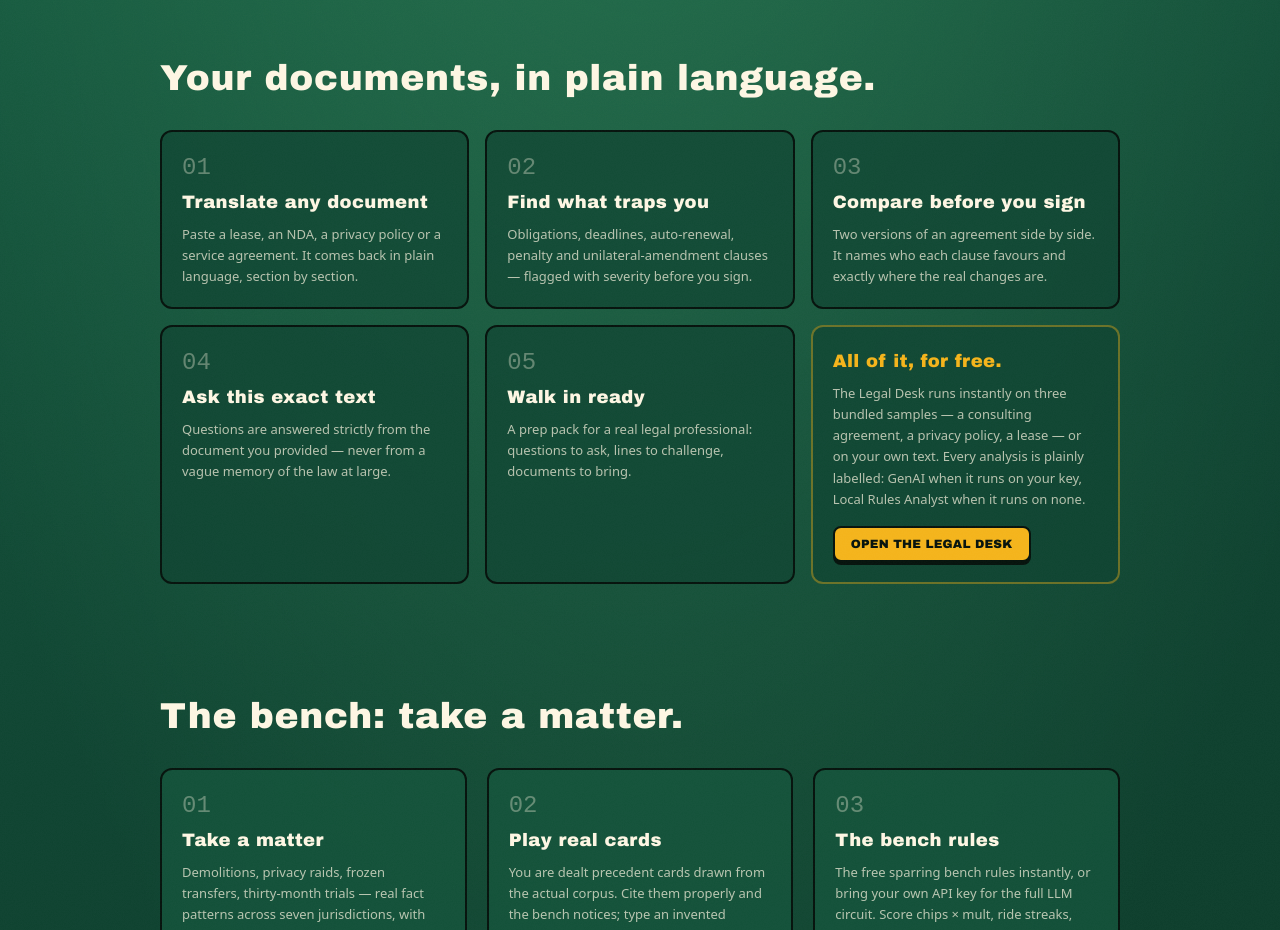
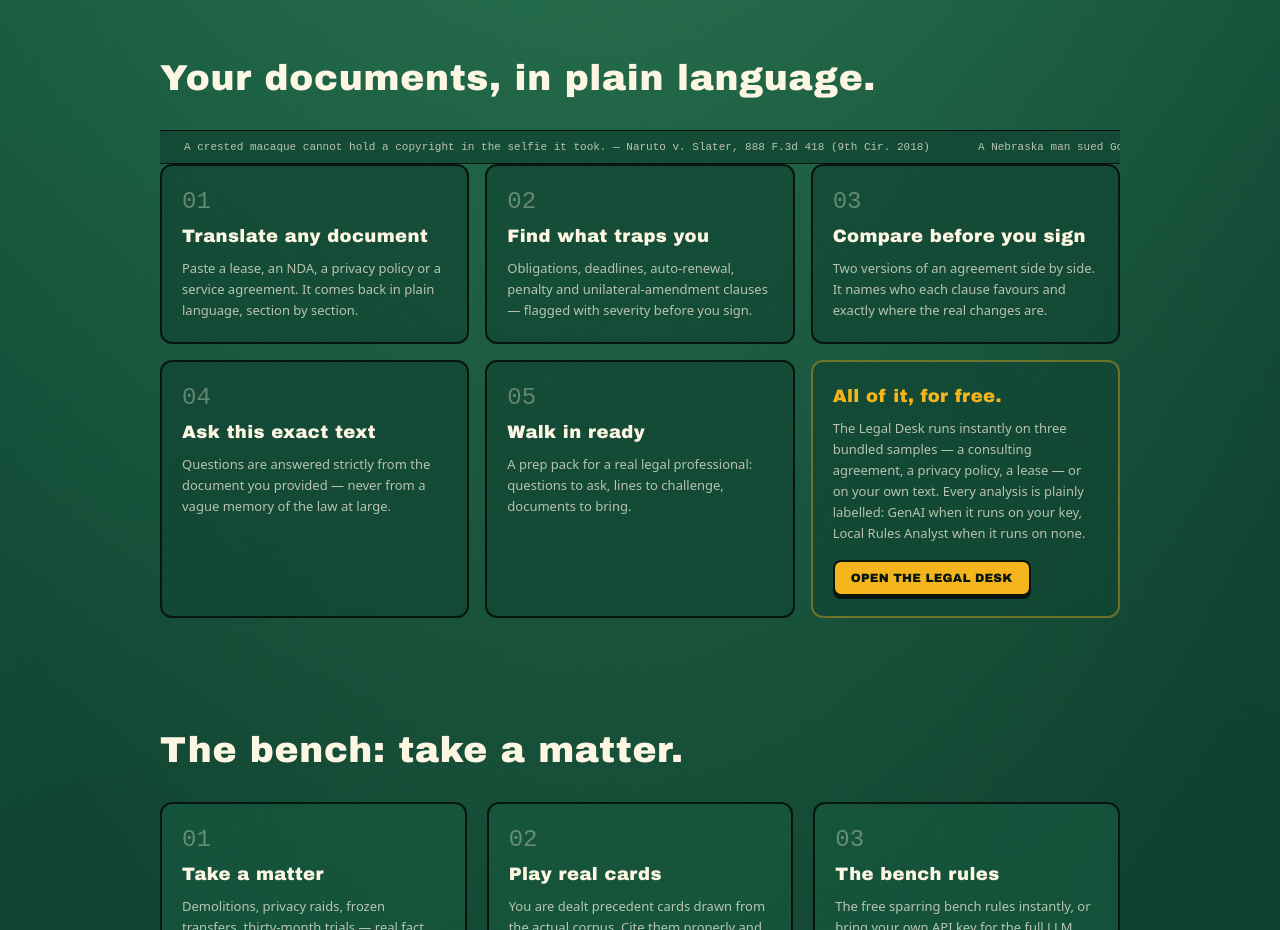
Before and after one commit to z99wE/overruled, a React (Vite) app: page / in a window 1280 px wide. Shown: the part 900-1830 px from the top of the page. Built offline with nearby package versions, Linux system fonts and the light colour scheme; no server answers.

Commit message:
feat(landing): render Ticker inside desk section; knucklegate gate 6/6 green

```diff
--- a/src/components/Landing.tsx
+++ b/src/components/Landing.tsx
@@ -1,3 +1,19 @@
+const TICKER_CASES = [
+  { hold: "A crested macaque cannot hold a copyright in the selfie it took.", cite: "Naruto v. Slater, 888 F.3d 418 (9th Cir. 2018)", harm: "harmless" },
+  { hold: "A Nebraska man sued God over the weather; the case was dismissed for failure to effect service on a defendant with no serviceable address.", cite: "real docket, dismissed for want of service", harm: "harmless" },
+];
+function Ticker() {
+  return (
+    <div className="overflow-hidden border-y border-ink bg-felt-900/80 py-2" aria-label="Real rulings the law affects oddly">
+      <div className="flex whitespace-nowrap font-mono text-[11px] text-cream/70 animate-[ticker_30s_linear_infinite]">
+        {TICKER_CASES.concat(TICKER_CASES).map((c, i) => (
+          <span key={i} className="mx-6">{c.hold} — {c.cite}</span>
+        ))}
+      </div>
+    </div>
+  );
+}
+
 import { useMemo } from 'react';
 import type { ReactNode } from 'react';
 import type { Jurisdiction, PrecedentCard } from '../types/legal';
@@ -268,6 +284,8 @@
       </header>
 
       <Section id="desk" title="Your documents, in plain language.">
+        {/* ticker */}
+        <Ticker />
         <div className="grid gap-4 md:grid-cols-2 lg:grid-cols-3">
           {DESK_PILLARS.map((p, i) => (
             <div key={p.head} className="rounded-xl border-2 border-ink bg-felt-900/70 p-5">
```
